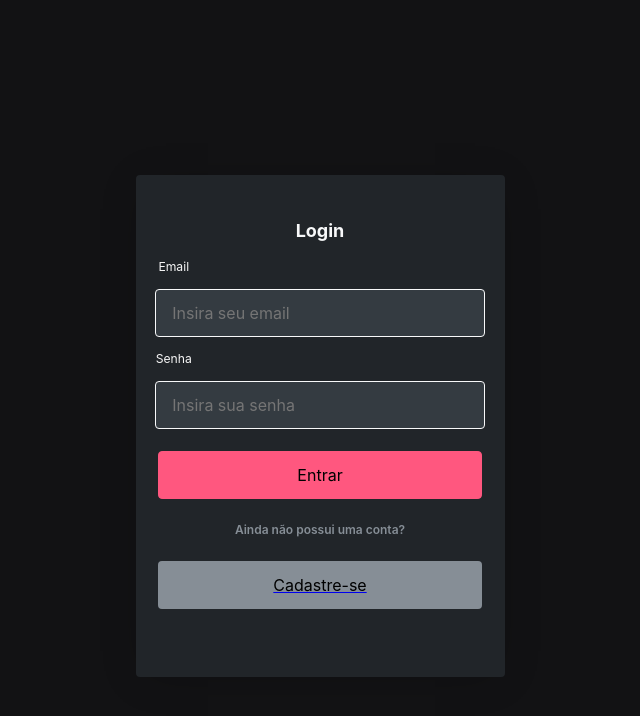
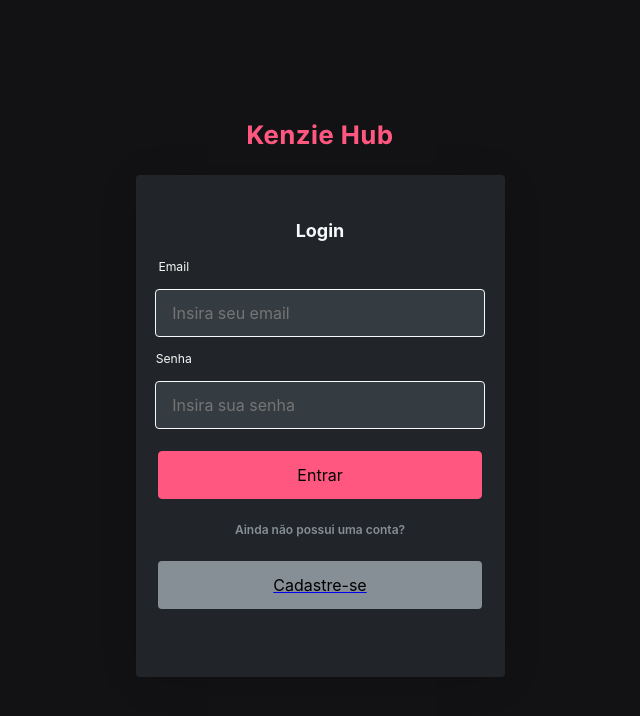
Before and after one commit to Kenzie-Academy-Brasil-Developers/Kenzie__Hub_Leonardo, a React (Vite) app in the folder my-react-app/: page / in a window 1280 px wide. Shown: the top 716 px of the page, without its empty margins (320-960 px from the left). Built offline with nearby package versions, Linux system fonts and the light colour scheme.

Commit message:
fix logo

```diff
--- a/my-react-app/src/Components/Login/Login.jsx
+++ b/my-react-app/src/Components/Login/Login.jsx
@@ -47,8 +47,17 @@ function RenderLogin({}) {
   return (
     <LoginStyle>
       <section>
-        <svg width="145" height="21" viewBox="0 0 145 21" fill="none" xmlns="http://www.w3.org/2000/svg">
-        </svg>
+      <svg width="145" height="21" viewBox="0 0 145 21" fill="none" xmlns="http://www.w3.org/2000/svg">
+  <path d="M0 20.0292H3.94012V14.7333L5.87833 12.3674L10.9832 20.0292H15.6968L8.6992 9.73758L15.6149 1.39326H10.8922L4.18581 9.61019H3.94012V1.39326H0V20.0292Z" fill="#FF577F"/>
+  <path d="M23.4503 20.3022C26.9081 20.3022 29.2376 18.6188 29.7836 16.0254L26.1983 15.7888C25.8071 16.8535 24.8061 17.4085 23.514 17.4085C21.5757 17.4085 20.3473 16.1255 20.3473 14.0417V14.0326H29.8655V12.9679C29.8655 8.21795 26.99 5.87026 23.2956 5.87026C19.1826 5.87026 16.5164 8.79122 16.5164 13.1044C16.5164 17.5359 19.1462 20.3022 23.4503 20.3022ZM20.3473 11.6303C20.4292 10.0379 21.6394 8.76393 23.3593 8.76393C25.0427 8.76393 26.2074 9.96507 26.2165 11.6303H20.3473Z" fill="#FF577F"/>
+  <path d="M36.7841 11.9488C36.7932 10.1471 37.8669 9.09151 39.432 9.09151C40.9881 9.09151 41.9253 10.1107 41.9162 11.8214V20.0292H45.7926V11.1298C45.7926 7.87217 43.8817 5.87026 40.9699 5.87026C38.8952 5.87026 37.3937 6.88941 36.7659 8.51824H36.6021V6.05225H32.9076V20.0292H36.7841V11.9488Z" fill="#FF577F"/>
+  <path d="M49.2875 20.0292H61.0351V16.9353H54.3742V16.8353L60.7985 8.57283V6.05225H49.5241V9.14611H56.1304V9.2462L49.2875 17.7179V20.0292Z" fill="#FF577F"/>
+  <path d="M64.5118 20.0292H68.3882V6.05225H64.5118V20.0292ZM66.4591 4.25053C67.6147 4.25053 68.5611 3.36787 68.5611 2.28502C68.5611 1.21127 67.6147 0.328613 66.4591 0.328613C65.3125 0.328613 64.3662 1.21127 64.3662 2.28502C64.3662 3.36787 65.3125 4.25053 66.4591 4.25053Z" fill="#FF577F"/>
+  <path d="M78.3756 20.3022C81.8334 20.3022 84.1629 18.6188 84.7089 16.0254L81.1237 15.7888C80.7324 16.8535 79.7314 17.4085 78.4393 17.4085C76.5011 17.4085 75.2726 16.1255 75.2726 14.0417V14.0326H84.7908V12.9679C84.7908 8.21795 81.9153 5.87026 78.2209 5.87026C74.1079 5.87026 71.4417 8.79122 71.4417 13.1044C71.4417 17.5359 74.0715 20.3022 78.3756 20.3022ZM75.2726 11.6303C75.3545 10.0379 76.5648 8.76393 78.2846 8.76393C79.968 8.76393 81.1328 9.96507 81.1419 11.6303H75.2726Z" fill="#FF577F"/>
+  <path d="M94.3489 20.0292H98.289V12.331H106.288V20.0292H110.219V1.39326H106.288V9.08241H98.289V1.39326H94.3489V20.0292Z" fill="#FF577F"/>
+  <path d="M122.87 14.0781C122.879 15.9526 121.596 16.9353 120.204 16.9353C118.739 16.9353 117.792 15.9071 117.783 14.2601V6.05225H113.907V14.9516C113.916 18.2184 115.827 20.2112 118.639 20.2112C120.741 20.2112 122.251 19.1283 122.879 17.4904H123.025V20.0292H126.746V6.05225H122.87V14.0781Z" fill="#FF577F"/>
+  <path d="M130.432 20.0292H134.254V17.7907H134.427C134.964 18.9555 136.138 20.2567 138.394 20.2567C141.579 20.2567 144.063 17.7361 144.063 13.0589C144.063 8.25435 141.47 5.87026 138.404 5.87026C136.065 5.87026 134.946 7.2625 134.427 8.39994H134.309V1.39326H130.432V20.0292ZM134.227 13.0407C134.227 10.5474 135.282 8.95502 137.166 8.95502C139.086 8.95502 140.105 10.6202 140.105 13.0407C140.105 15.4794 139.068 17.1719 137.166 17.1719C135.301 17.1719 134.227 15.534 134.227 13.0407Z" fill="#FF577F"/>
+  </svg>
         <form onSubmit={handleSubmit(onSubmit)}>
           <h1>Login</h1>
           <h2>Email</h2>
```
